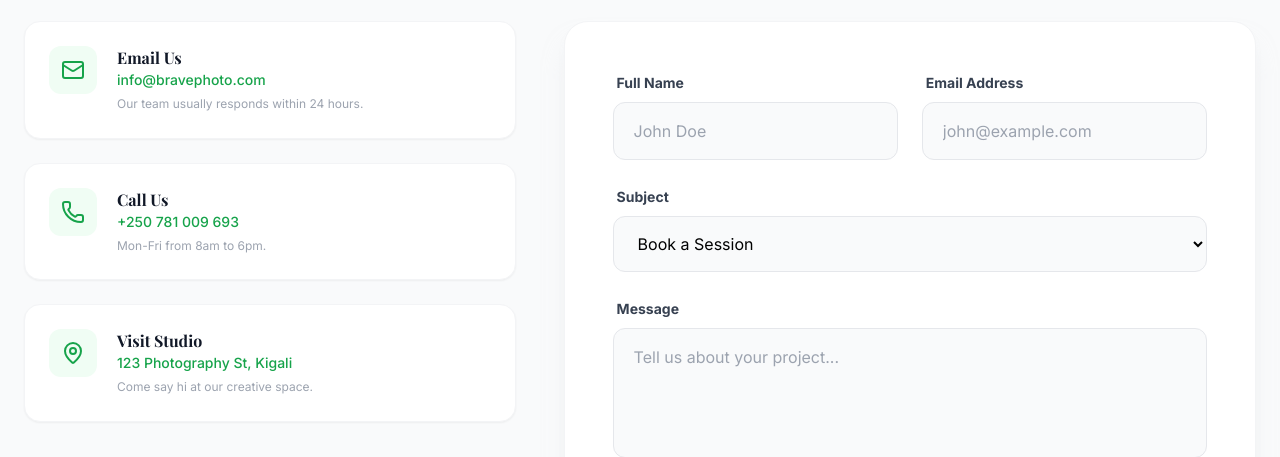
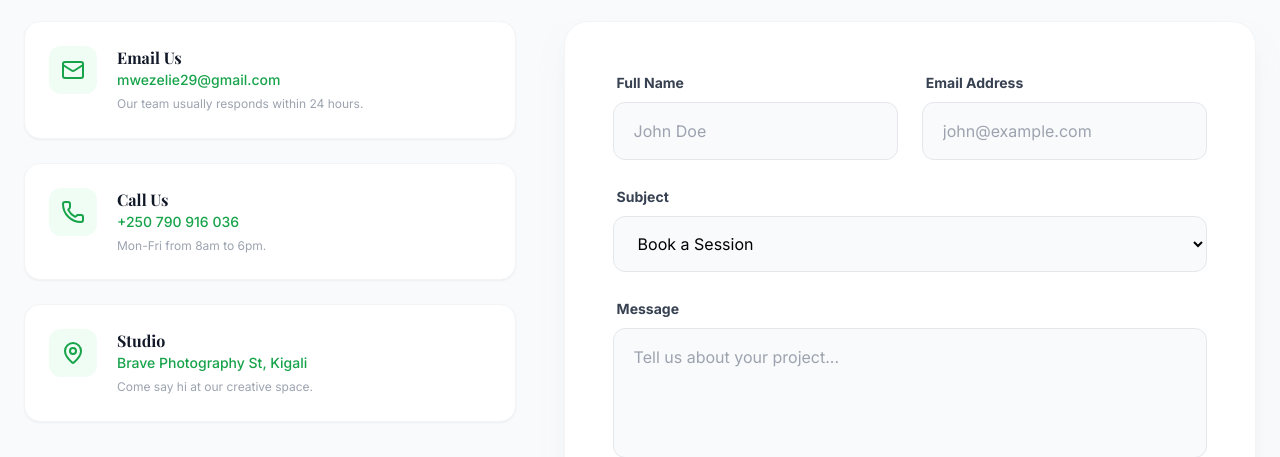
Before and after one commit to Code-harness/brave_photography, a React (Vite) app: page /contact in a window 1280 px wide. Shown: the part 235-692 px from the top of the page. Built offline with nearby package versions, Linux system fonts and the light colour scheme.

Commit message:
Update contact details in Contact.jsx

```diff
--- a/src/Pages/Contact.jsx
+++ b/src/Pages/Contact.jsx
@@ -5,19 +5,19 @@ import { Mail, Phone, MapPin, Send, MessageSquare } from "lucide-react";
 const contactDetails = [
   {
     title: "Email Us",
-    value: "info@bravephoto.com",
+    value: "mwezelie29@gmail.com",
     description: "Our team usually responds within 24 hours.",
     icon: <Mail className="text-green-600" size={24} />,
   },
   {
     title: "Call Us",
-    value: "+250 781 009 693",
+    value: "+250 790 916 036",
     description: "Mon-Fri from 8am to 6pm.",
     icon: <Phone className="text-green-600" size={24} />,
   },
   {
-    title: "Visit Studio",
-    value: "123 Photography St, Kigali",
+    title: "Studio",
+    value: "Brave Photography St, Kigali",
     description: "Come say hi at our creative space.",
     icon: <MapPin className="text-green-600" size={24} />,
   },
```
